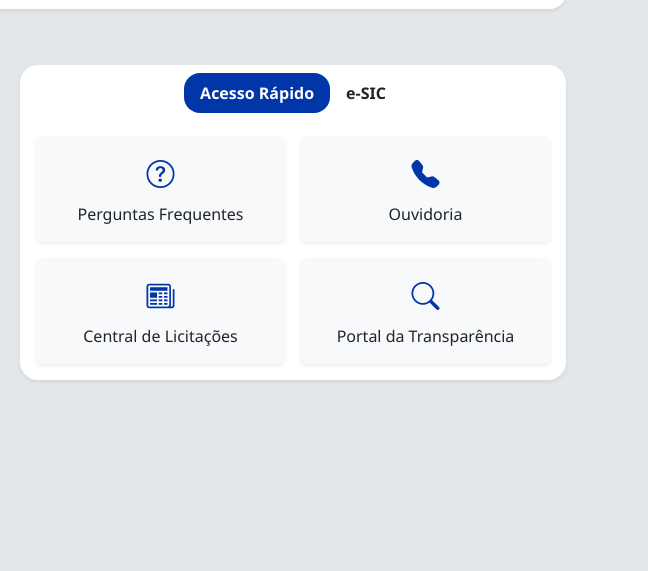
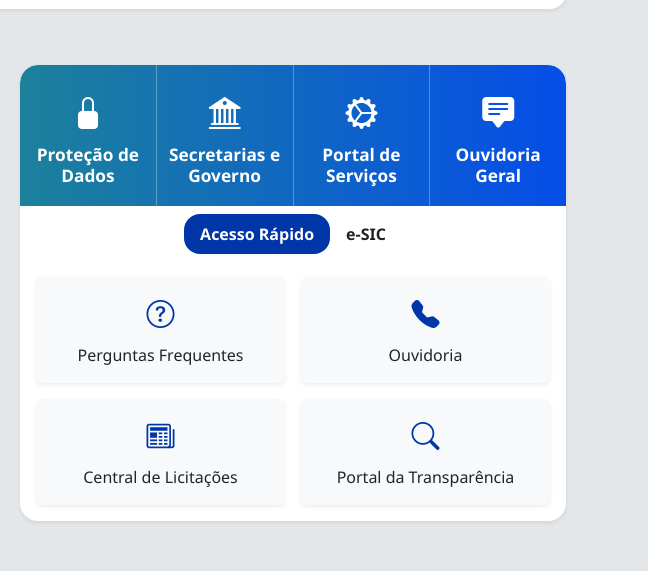
Before and after one commit to jonathas1699/modelo7-parte2, a plain HTML site: page index.html in a window 1280 px wide. Shown: the part 191-762 px from the top of the page, 632-1280 px from the left. Drawn offline with nearby package versions, Linux system fonts and the light colour scheme.

Commit message:
Tela de dashboard refatorada com cards acima

```diff
--- a/index.html
+++ b/index.html
@@ -334,7 +334,7 @@
         </div>
       </header>
 
-      <!-- SEÇÃO DE NOTÍCIAS E MENU DE ACESSO RÁPIDO -->
+      <!-- SEÇÃO DE NOTÍCIAS E DASHBOARD COM CARDS DE ACESSO RÁPIDO -->
       <div class="container my-5">
         <div class="row gy-4">
           <!-- Coluna da notícia (ocupa metade em lg, 100% no mobile) -->
@@ -367,17 +367,40 @@
 
 
 
-          <!-- DASHBOARD -->
+          <!-- Coluna do dashboard e cards de acesso rápido -->
           <div class="col-lg-6">
-            <div class="quick-access dashboard-rounded dashboard-bg-white shadow-sm">
+            <!-- DASHBOARD + CARDS DE ACESSO RÁPIDO INTEGRADOS -->
+            <div class="quick-access dashboard-rounded dashboard-bg-white shadow-sm mt-0">
+              <!-- Barra de cards de acesso rápido -->
+              <div class="quick-access-bar mb-0">
+                <div class="quick-access-card" data-border="right">
+                  <i class="bi bi-lock-fill quick-access-icon"></i>
+                  <div class="quick-access-title">Proteção de<br>Dados</div>
+                </div>
+                <div class="quick-access-card" data-border="right">
+                  <i class="bi bi-bank2 quick-access-icon"></i>
+                  <div class="quick-access-title">Secretarias e<br>Governo</div>
+                </div>
+                <div class="quick-access-card" data-border="right">
+                  <i class="bi bi-gear-wide-connected quick-access-icon"></i>
+                  <div class="quick-access-title">Portal de<br>Serviços</div>
+                </div>
+                <div class="quick-access-card">
+                  <i class="bi bi-chat-square-text-fill quick-access-icon"></i>
+                  <div class="quick-access-title">Ouvidoria<br>Geral</div>
+                </div>
+              </div>
               <!-- Abas -->
               <div class="tabs-scroll-wrapper">
-                <ul class="nav nav-tabs py-2 d-flex justify-content-center align-items-center tabs-scrolSl px-2" id="accessTab" role="tablist">
+                <ul class="nav nav-tabs py-2 d-flex justify-content-center align-items-center tabs-scrolSl px-2"
+                  id="accessTab" role="tablist">
                   <li class="nav-item" role="presentation">
-                    <button class="nav-link active" id="acesso-rapido-tab" data-bs-toggle="tab" data-bs-target="#acesso-rapido" type="button" role="tab">Acesso Rápido</button>
+                    <button class="nav-link active" id="acesso-rapido-tab" data-bs-toggle="tab"
+                      data-bs-target="#acesso-rapido" type="button" role="tab">Acesso Rápido</button>
                   </li>
                   <li class="nav-item" role="presentation">
-                    <button class="nav-link" id="e-sic-tab" data-bs-toggle="tab" data-bs-target="#e-sic" type="button" role="tab">e-SIC</button>
+                    <button class="nav-link" id="e-sic-tab" data-bs-toggle="tab" data-bs-target="#e-sic"
+                      type="button" role="tab">e-SIC</button>
                   </li>
                   <!-- Adicione mais abas conforme necessário -->
                 </ul>
@@ -394,7 +417,7 @@
                     </div>
                     <div class="col text-center">
                       <a href="#" class="d-block bg-light p-3 rounded text-decoration-none text-dark shadow-sm">
-                        <div class="mb-2"><i class="bi bi-telephone-fill fs-3 icone-dashboard icone-dashboard"></i></div>
+                        <div class="mb-2"><i class="bi bi-telephone-fill fs-3 icone-dashboard"></i></div>
                         <div class="">Ouvidoria</div>
                       </a>
                     </div>
@@ -445,6 +468,7 @@
           </div>
         </div>
       </div>
+      <!-- FIM SEÇÃO DE NOTÍCIAS E DASHBOARD COM CARDS DE ACESSO RÁPIDO -->
 
       <!-- TELA NOTÍCIAS -->
       <section class="noticias-section py-5">
@@ -465,19 +489,23 @@
               <!-- Lista de notícias menores -->
               <div class="d-flex flex-column gap-3">
                 <div class="d-flex gap-3 align-items-start">
-            <img src="imgs/thumb1.jpg" alt="Notícia" class="rounded" style="width: 100px; height: 70px; object-fit: cover;">
+                  <img src="imgs/thumb1.jpg" alt="Notícia" class="rounded"
+                    style="width: 100px; height: 70px; object-fit: cover;">
                   <div class="small fw-medium">Título da notícia pequena 1</div>
                 </div>
                 <div class="d-flex gap-3 align-items-start">
-            <img src="imgs/thumb2.jpg" alt="Notícia" class="rounded" style="width: 100px; height: 70px; object-fit: cover;">
+                  <img src="imgs/thumb2.jpg" alt="Notícia" class="rounded"
+                    style="width: 100px; height: 70px; object-fit: cover;">
                   <div class="small fw-medium">Título da notícia pequena 2</div>
                 </div>
                 <div class="d-flex gap-3 align-items-start">
-            <img src="imgs/thumb3.jpg" alt="Notícia" class="rounded" style="width: 100px; height: 70px; object-fit: cover;">
+                  <img src="imgs/thumb3.jpg" alt="Notícia" class="rounded"
+                    style="width: 100px; height: 70px; object-fit: cover;">
                   <div class="small fw-medium">Título da notícia pequena 3</div>
                 </div>
                 <div class="d-flex gap-3 align-items-start">
-            <img src="imgs/thumb4.jpg" alt="Notícia" class="rounded" style="width: 100px; height: 70px; object-fit: cover;">
+                  <img src="imgs/thumb4.jpg" alt="Notícia" class="rounded"
+                    style="width: 100px; height: 70px; object-fit: cover;">
                   <div class="small fw-medium">Título da notícia pequena 4</div>
                 </div>
               </div>
--- a/style.css
+++ b/style.css
@@ -523,3 +523,67 @@ body {
   color: #0136a8;
 
 }
+
+/* === CARDS DE ACESSO RÁPIDO (BARRA VERDE) === */
+.quick-access-bar {
+  display: flex;
+  border-radius: 18px 18px 0 0; /* igual ao dashboard, só em cima */
+  overflow: hidden;
+  background: linear-gradient(90deg, #1c819b 0%, #054de9 100%);
+  margin-bottom: 0;
+}
+.quick-access.dashboard-rounded {
+  border-radius: 18px !important;
+  overflow: hidden;
+}
+.quick-access-card {
+  flex: 1 1 0;
+  text-align: center;
+  padding: 1.5rem 0 1.2rem 0;
+  background: none;
+  border: none;
+  transition: background 0.2s;
+  cursor: pointer;
+}
+.quick-access-card:not(:last-child) {
+  border-right: 1px solid rgba(255,255,255,0.3);
+}
+.quick-access-card .quick-access-icon {
+  font-size: 2rem;
+  color: #fff;
+}
+.quick-access-card .quick-access-title {
+  font-weight: 700;
+  color: #fff;
+  margin-top: 0.5rem;
+  font-size: 1.08rem;
+  line-height: 1.2;
+}
+
+@media (max-width: 1199.98px) {
+  .quick-access-bar {
+    border-radius: 1rem 1rem 0 0;
+  }
+  .quick-access-card {
+    padding: 1rem 0 0.8rem 0;
+    font-size: 0.95rem;
+  }
+  .quick-access-card .quick-access-icon {
+    font-size: 2rem;
+  }
+}
+
+/* Alinhamento lateral entre dashboard e notícias */
+@media (min-width: 992px) {
+  .news-container,
+  .quick-access.dashboard-rounded {
+    max-width: 600px;
+    margin-left: auto;
+    margin-right: auto;
+  }
+  .row.gy-4 > .col-lg-6 {
+    display: flex;
+    flex-direction: column;
+    align-items: center;
+  }
+}
```
Lines whose indentation alone changed are shown as unchanged.
